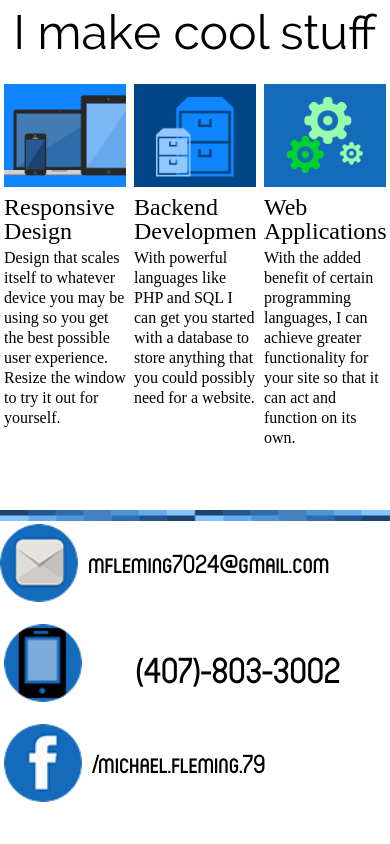
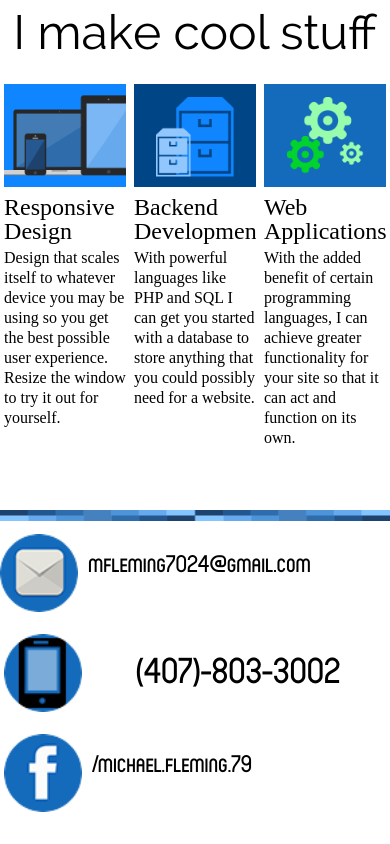
Before and after one commit to mfleming7024/personalSite, a plain HTML site: page Personal_Responsive/index.html in a window 390 px wide. Shown: the part 730-1574 px from the top of the page. Drawn offline with nearby package versions, Linux system fonts and the light colour scheme.

Commit message:
footer padding

```diff
--- a/Personal_Responsive/css/style.css
+++ b/Personal_Responsive/css/style.css
@@ -716,14 +716,14 @@ div.work_column div + div {
 
 	.footer_column h4 a {
 		display: block;
-		font-size: 26px;
+		font-size: 24px;
 		text-align: left;
 		padding-left: 10px;
 	}
 
 	footer .footer_column img {
 		width: 20%;
-		margin: 0;
+		margin: 10px 0 0 0;
 	}
 
 
```
